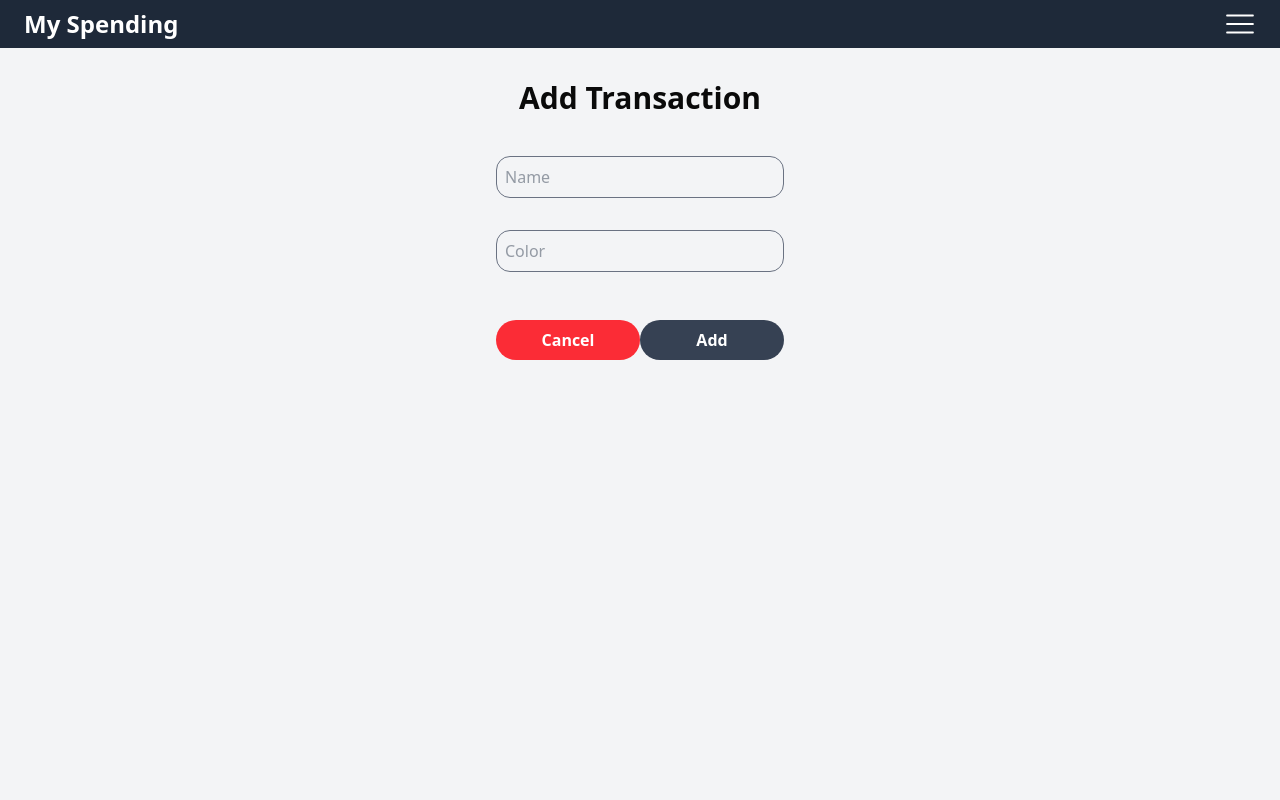
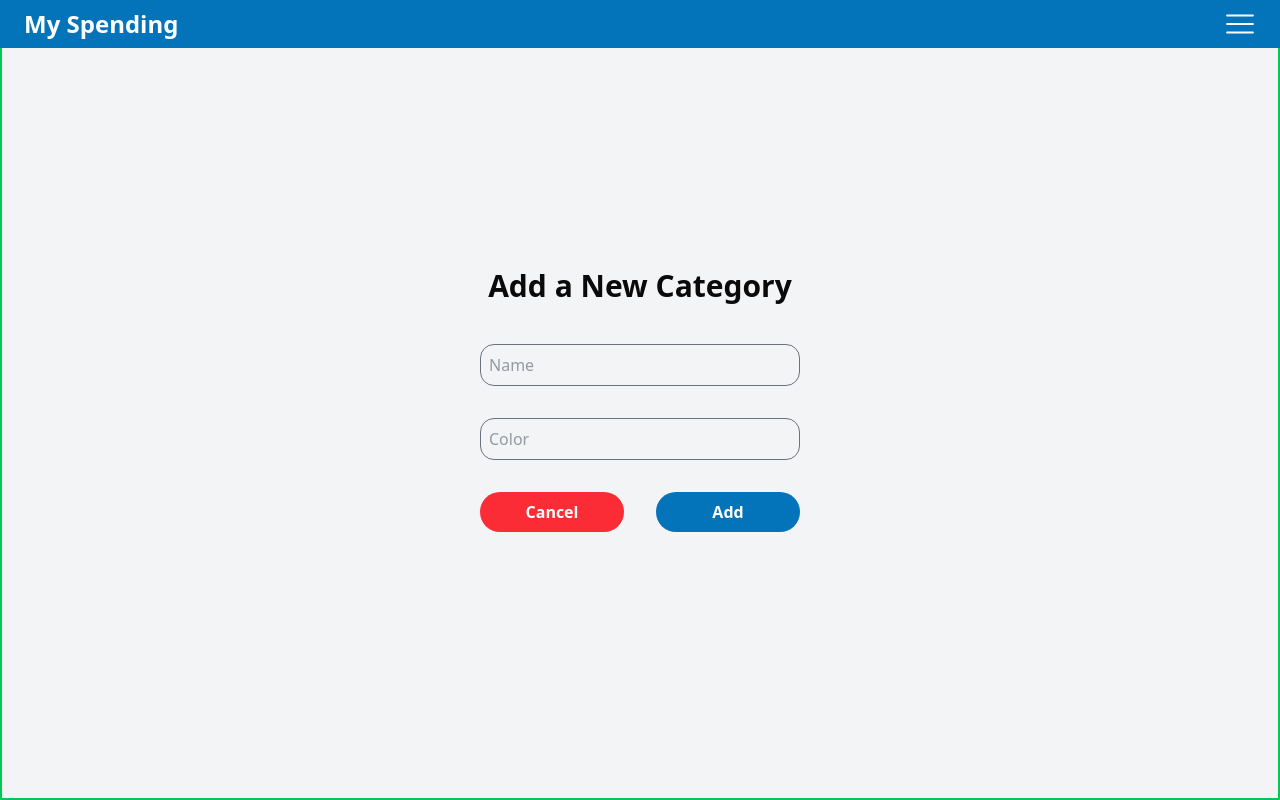
Before and after one commit to ColinBertin/my-spending, a Next.js app: page /categories/create in a window 1280 px wide. Built offline with nearby package versions, Linux system fonts and the light colour scheme; no server answers; sample sign-in values are in the browser's storage.

Commit message:
fix buttons color

```diff
--- a/app/accounts/[id]/details/details.tsx
+++ b/app/accounts/[id]/details/details.tsx
@@ -40,7 +40,7 @@ export default function AccountDetails({ id }: { id: string }) {
       </ul>
       <Link
         href={`/accounts/${id}/transactions/create`}
-        className="bg-gray-700 hover:bg-gray-500 text-white font-semibold mt-4 py-2 px-4 rounded-3xl self-center"
+        className="bg-blue-dark hover:bg-blue-light text-white font-semibold mt-4 py-2 px-4 rounded-3xl self-center"
       >
         Add Transaction
       </Link>
--- a/app/accounts/create/create-account.tsx
+++ b/app/accounts/create/create-account.tsx
@@ -93,7 +93,7 @@ export default function CreateAccount() {
             Cancel
           </button>
           <button
-            className="bg-gray-700 hover:bg-gray-500 text-white font-semibold py-2 px-4 rounded-3xl self-center w-56 sm:w-36 cursor-pointer"
+            className="bg-blue-dark hover:bg-blue-light text-white font-semibold py-2 px-4 rounded-3xl self-center w-56 sm:w-36 cursor-pointer"
             type="submit"
           >
             Add
--- a/app/categories/create/create-category.tsx
+++ b/app/categories/create/create-category.tsx
@@ -36,19 +36,19 @@ export default function CreateCategory() {
   if (!user) return <Loading />;
 
   return (
-    <div className="flex flex-col justify-center items-center pt-20 pb-10">
+    <div className="flex flex-col justify-center items-center h-full">
       <form
         className="flex flex-col justify-center"
         onSubmit={handleSubmit(handleCreateCategory)}
       >
         <h1 className="text-3xl font-semibold text-center text-red mb-10">
-          Add Transaction
+          Add a New Category
         </h1>
         <div className="relative flex flex-col justify-around mb-8">
           <input
             type="text"
             placeholder="Name"
-            className="border border-gray-500 rounded-xl p-2 text-gray-700 font-medium focus:border-purple-300"
+            className="border border-gray-500 rounded-xl w-56 sm:w-80 p-2 text-gray-700 font-medium focus:border-purple-300"
             {...register("name", { required: "Name is required" })}
           />
           {errors.name && (
@@ -61,7 +61,7 @@ export default function CreateCategory() {
           <input
             type="text"
             placeholder="Color"
-            className="border border-gray-500 rounded-xl w-full p-2 text-gray-700 font-medium focus:border-purple-300"
+            className="border border-gray-500 rounded-xl w-56 sm:w-80 p-2 text-gray-700 font-medium focus:border-purple-300"
             {...register("color", { required: "Color is required" })}
           />
           {errors.color && (
@@ -70,7 +70,7 @@ export default function CreateCategory() {
             </small>
           )}
         </div>
-        <div className="flex flex-col sm:flex-row justify-between mt-4">
+        <div className="flex flex-col sm:flex-row justify-between">
           <button
             className="bg-red-500 hover:bg-red-300 text-white font-semibold py-2 px-4 rounded-3xl self-center w-56 sm:w-36 mb-2 sm:mb-0 cursor-pointer"
             onClick={() => router.back()}
@@ -78,7 +78,7 @@ export default function CreateCategory() {
             Cancel
           </button>
           <button
-            className="bg-gray-700 hover:bg-gray-500 text-white font-semibold py-2 px-4 rounded-3xl self-center w-56 sm:w-36 cursor-pointer"
+            className="bg-blue-dark hover:bg-blue-light text-white font-semibold py-2 px-4 rounded-3xl self-center w-56 sm:w-36 cursor-pointer"
             type="submit"
           >
             Add
--- a/app/categories/layout.tsx
+++ b/app/categories/layout.tsx
@@ -9,7 +9,7 @@ export const metadata = {
 export default function Layout({ children }: { children: ReactNode }) {
   return (
     <ProtectedRoute>
-      <div className="h-full w-full">
+      <div className="h-full w-full border-2 border-green-500">
         <Navbar />
         {children}
       </div>
--- a/app/dashboard/dashboard.tsx
+++ b/app/dashboard/dashboard.tsx
@@ -9,9 +9,12 @@ import { useEffect, useState } from "react";
 import { getAccounts } from "../lib/getAccounts";
 import { Account } from "@/types/firestore";
 import TransactionContainer from "@/components/TransactionContainer";
+import { useRouter } from "next/navigation";
 
 export default function Dashboard() {
   const [user] = useAuthState(auth);
+  const router = useRouter();
+
   const [myAccounts, setMyAccounts] = useState<Account[]>([]);
   // const [mySharedAccounts, setMySharedAccounts] = useState<Account[]>([]);
 
@@ -33,11 +36,11 @@ export default function Dashboard() {
   if (!user) return <Loading />;
 
   return (
-    <div className="pt-20 pb-20 flex flex-col justify-center items-center">
+    <div className="pt-20 pb-20 flex flex-col justify-center items-center gap-10">
       <h2 className="text-3xl font-bold">
         Welcome{user.displayName && `, ${user.displayName}!`}
       </h2>
-      <div className="flex justify-between w-2/3 mt-10">
+      <div className="">
         {/* Single Accounts */}
         {myAccounts && <TransactionContainer account={myAccounts[0]} />}
         {/* Shared Accounts */}
@@ -45,6 +48,12 @@ export default function Dashboard() {
           <TransactionContainer account={mySharedAccounts[0]} />
         )} */}
       </div>
+      <button
+        className="bg-blue-dark hover:bg-blue-light text-white font-semibold py-2 px-4 rounded-3xl self-center mb-2 sm:mb-0 cursor-pointer"
+        onClick={() => router.push(`/accounts/${myAccounts[0]?.id}/transactions/create`)}
+      >
+        Add Transaction
+      </button>
     </div>
   );
 }
--- a/components/Menu.tsx
+++ b/components/Menu.tsx
@@ -40,9 +40,9 @@ export default function Menu() {
             <li
               className={`${
                 isSamePath(section.href)
-                  ? "text-orange-500 border-orange-500"
+                  ? "text-orange-light border-orange-light"
                   : "text-white border-white md:border-gray-200"
-              } text-xl md:text-base py-5 md:py-3 border-b-2 md:border-b hover:text-orange-500 hover:border-orange-500 cursor-pointer`}
+              } text-xl md:text-base py-5 md:py-3 border-b-2 md:border-b hover:text-orange-light hover:border-orange-light cursor-pointer`}
             >
               {section.title}
             </li>
@@ -50,7 +50,7 @@ export default function Menu() {
         ))}
       </ul>
       <button
-        className="text-center md:text-start text-white border-white md:border-gray-200 text-xl md:text-base py-5 md:py-3 border-b-2 md:border-b hover:text-orange-500 hover:border-orange-500 cursor-pointer"
+        className="text-center md:text-start text-white border-white md:border-gray-200 text-xl md:text-base py-5 md:py-3 border-b-2 md:border-b hover:text-orange-light hover:border-orange-light cursor-pointer"
         onClick={handleLogout}
       >
         Logout
--- a/components/layout/Navbar.tsx
+++ b/components/layout/Navbar.tsx
@@ -44,14 +44,14 @@ export default function NavBar() {
 
   return (
     <>
-      <nav className="w-full fixed top-0 left-0 bg-gray-800 flex justify-between px-6 py-2 z-50">
+      <nav className="w-full fixed top-0 left-0 bg-blue-dark flex justify-between px-6 py-2 z-50">
         {/* LOGO */}
         <Link href="/dashboard" className="flex items-center space-x-2">
           <h2 className="text-white text-2xl font-bold">My Spending</h2>
         </Link>
         {/* HAMBURGER BUTTON */}
         <button
-          className="text-white rounded-md outline-none hover:text-orange-500 transition ease-in duration-100 cursor-pointer"
+          className="text-white rounded-md outline-none hover:text-orange-light transition ease-in duration-100 cursor-pointer"
           onClick={handleNavbar}
         >
           {navbar ? (
@@ -77,7 +77,7 @@ export default function NavBar() {
             navbar
               ? "fixed md:top-6 md:right-2 h-screen w-screen md:w-52 md:h-auto"
               : "hidden",
-            "flex flex-col justify-center px-20 md:px-6 md:pt-2 md:pb-6 bg-gray-800 md:mt-8 z-40 md:shadow-[0_4px_50px_5px_rgba(100,100,100,0.1)] md:rounded"
+            "flex flex-col justify-center px-20 md:px-6 md:pt-2 md:pb-6 bg-blue-dark md:mt-8 z-40 md:shadow-[0_4px_50px_5px_rgba(100,100,100,0.1)] md:rounded"
           )}
         >
           <Menu />
```
Also changed, not shown: 1 other file (tests, documents, lock files or other folders).
